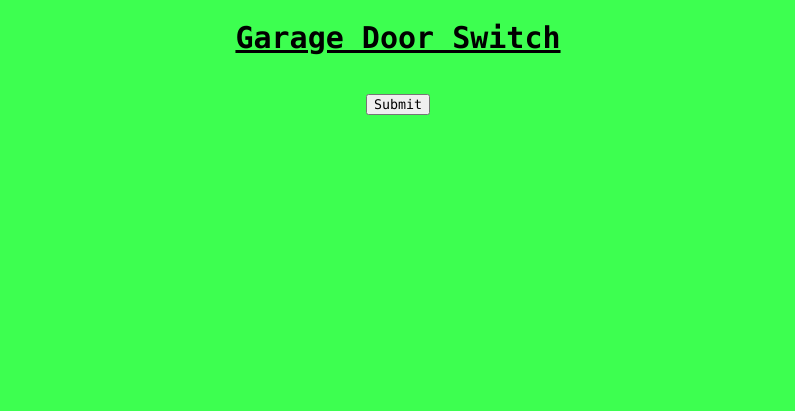
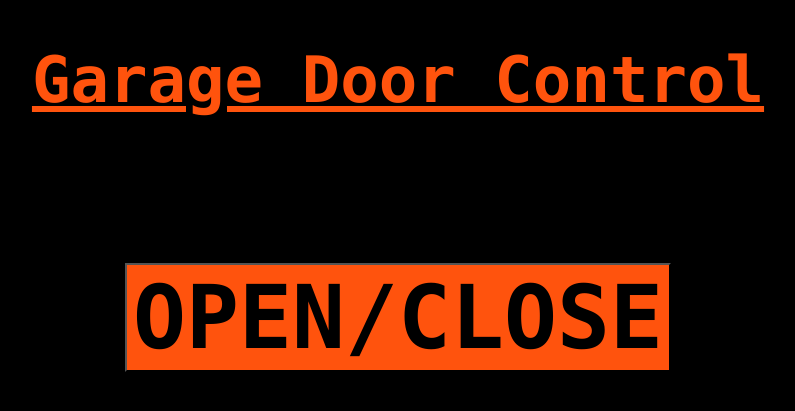
Before and after one commit to jbowen102/garage_door_control, a Python web app: template templates/switch_panel.html in a window 1280 px wide. Shown: the top 411 px of the page, without its empty margins (242-1037 px from the left). Run offline with Jinja, Linux system fonts and the light colour scheme; the template is opened without the code that fills it, so the values that code supplies are empty.

Commit message:
Style CSS

```diff
--- a/static/garage_door.css
+++ b/static/garage_door.css
@@ -1,26 +1,28 @@
 * {
     font-family: Consolas, sans-serif;
-    /*font-size: 16px;*/
+    font-size: 88px;
     text-align: center;
 }
 
 body {
-    background-color: #3DFF50;
+    background-color: #000000;
+}
+
+p {
 }
 
 h1 {
-    font-size: 30px;
+    font-size: 64px;
+    color: #FF530D;
     text-decoration: underline;
 }
 
 h2 {
 }
 
-p {
-}
-
-.form_stuff {
-    text-align: left;
+button {
+    background-color: #FF530D;
+    font-weight: bold;
 }
 
 input {
--- a/templates/switch_panel.html
+++ b/templates/switch_panel.html
@@ -11,10 +11,11 @@
     </head>
 
     <body>
-        <h1>Garage Door Switch</h1><br />
+        <h1>Garage Door Control</h1><br>
 
         <form action="/" method="POST">
-            <input type="submit">
+            <button>OPEN/CLOSE</button>
+            <!-- <input type="submit"> -->
 
         </form>
 
```
